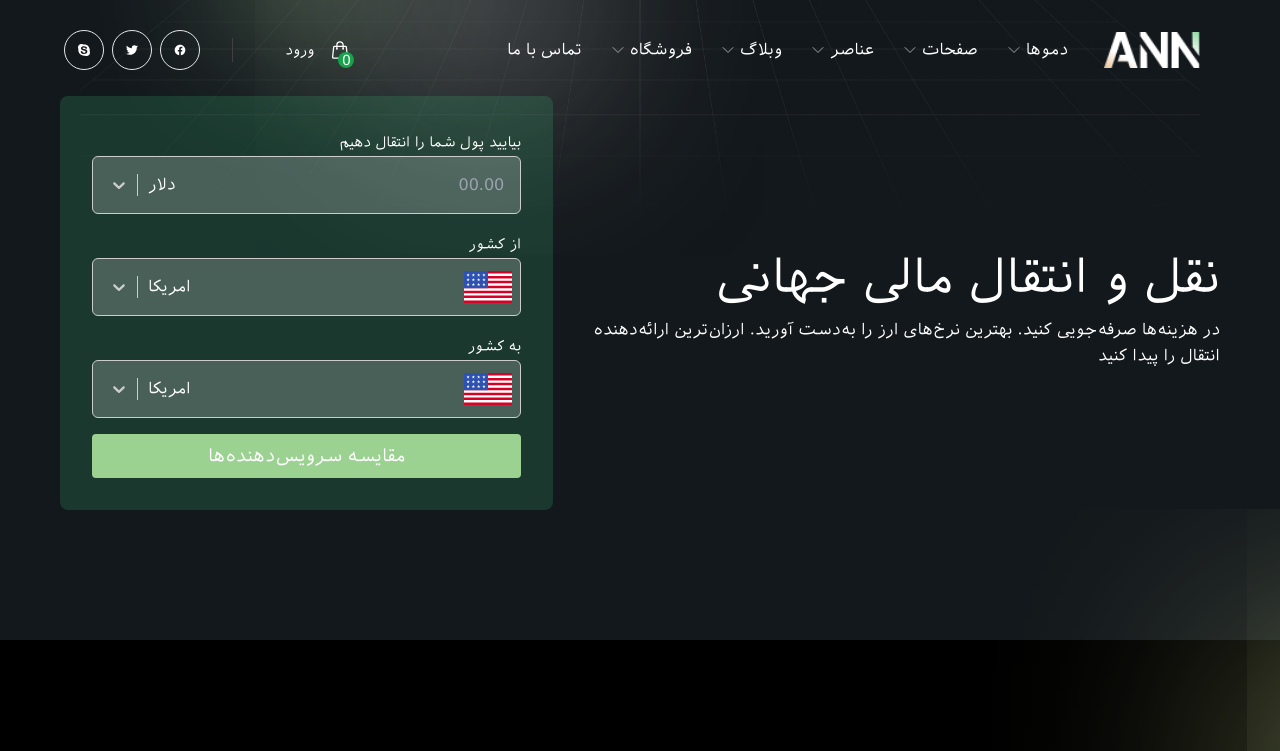
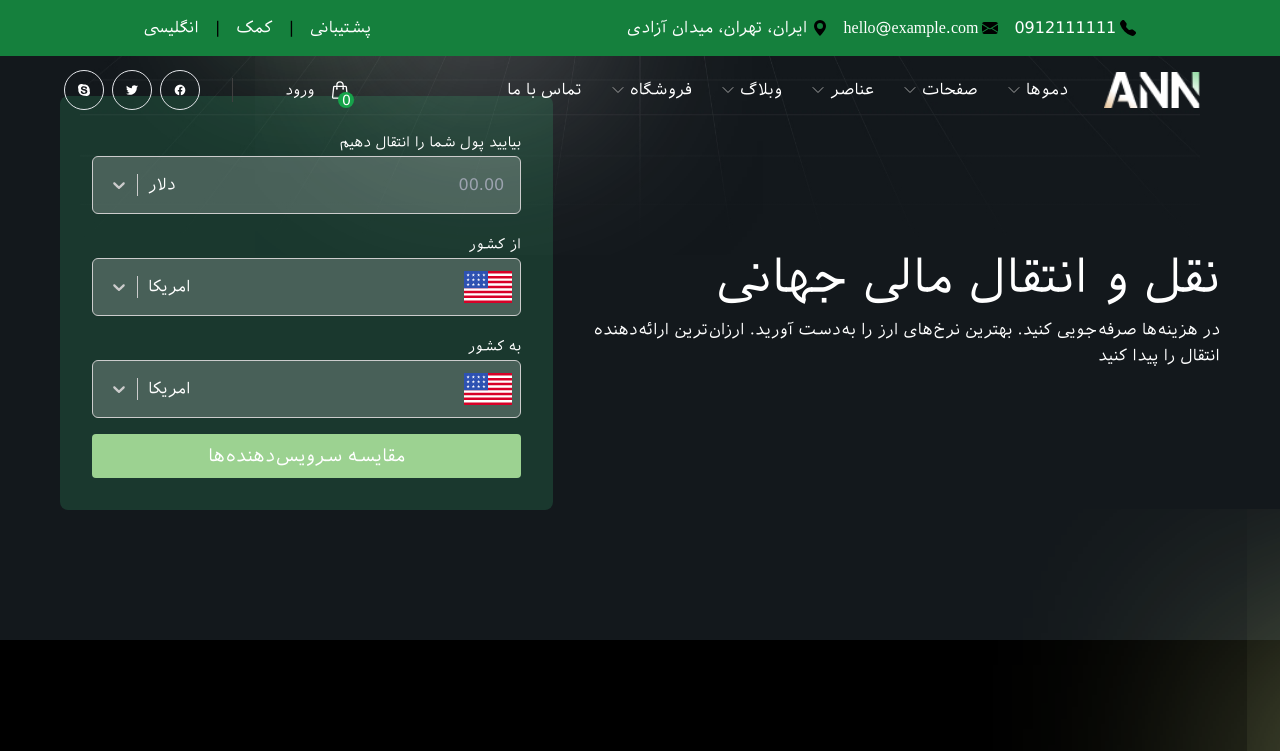
Before and after one commit to Aydin-lip/wallet, a Next.js app: page / in a window 1280 px wide. Shown: the top 751 px of the page. Built offline with nearby package versions, Linux system fonts and the light colour scheme; some icons are missing.

Commit message:
added-upper-navbar

```diff
--- /dev/null
+++ b/src/components/navbar/UpperNav.tsx
@@ -0,0 +1,54 @@
+import Link from 'next/link'
+import { useState, useEffect } from 'react'
+import {
+  BsFillTelephoneFill,
+  BsEnvelopeFill,
+  BsFillGeoAltFill,
+} from 'react-icons/bs'
+
+export default function UpperNav() {
+  return (
+    <section className={`w-screen bg-green-700 p-4 `}>
+      <div className="flex flex-col md:flex-row items-center justify-around">
+        <div className="flex flex-col sm:flex-row gap-4 justify-center items-center">
+          <div className="flex flex-col sm:flex-row justify-center items-center gap-4">
+            <Link
+              href="tel:0912111111"
+              className="flex items-center justify-center gap-1"
+            >
+              <div>
+                <BsFillTelephoneFill />
+              </div>
+              <div className="text-white hover:text-black duration-300">
+                0912111111
+              </div>
+            </Link>
+            <Link
+              href="mailto:hello@example.com"
+              className="flex items-center justify-center gap-1"
+            >
+              <div>
+                <BsEnvelopeFill />
+              </div>
+              <div className="text-white hover:text-black duration-300">
+                hello@example.com
+              </div>
+            </Link>
+          </div>
+          <div className="flex items-center justify-center gap-1">
+            <div>
+              <BsFillGeoAltFill />
+            </div>
+            <div className="text-white">ایران، تهران، میدان آزادی</div>
+          </div>
+        </div>
+        <div className='flex gap-4'>
+          <span className="text-white">پشتیبانی</span> {'|'}
+          <span className="text-white">کمک</span>
+          {'|'}
+          <span className="text-white">انگلیسی</span>
+        </div>
+      </div>
+    </section>
+  )
+}
--- a/src/components/navbar/index.tsx
+++ b/src/components/navbar/index.tsx
@@ -1,12 +1,13 @@
 import { useState, useEffect } from 'react'
-import Image from "next/image"
-import Logo from "@/assets/images/logo.png"
-import { ShoppingBagIcon } from "@heroicons/react/24/outline"
-import { Category, LockCircle } from "iconsax-react"
-import FaceBookIcon from "@/assets/svgs/facebook"
-import TwitterIcon from "@/assets/svgs/twitter"
-import SkypeIcon from "@/assets/svgs/skype"
-import Items from "./items"
+import Image from 'next/image'
+import Logo from '@/assets/images/logo.png'
+import { ShoppingBagIcon } from '@heroicons/react/24/outline'
+import { Category, LockCircle } from 'iconsax-react'
+import FaceBookIcon from '@/assets/svgs/facebook'
+import TwitterIcon from '@/assets/svgs/twitter'
+import SkypeIcon from '@/assets/svgs/skype'
+import Items from './items'
+import UpperNav from './UpperNav'
 
 const style = `
 .open {
@@ -41,40 +42,59 @@ const Navbar = () => {
     // For change height navbar scroll time
     if (typeof window !== 'undefined') {
       window.addEventListener('scroll', () =>
-        setScroll(window.pageYOffset >= 80),
-      );
+        setScroll(window.pageYOffset >= 80)
+      )
     }
-  }, []);
+  }, [])
 
   return (
     <>
       <style children={style} />
-      <nav className={`${scroll ? 'shadow-lg bg-black' : ''} fixed z-[2] transition-all duration-300 top-0 right-0 left-0`}>
+      <nav
+        className={`${
+          scroll ? 'shadow-lg bg-black' : ''
+        } fixed z-[2] transition-all duration-300 top-0 right-0 left-0`}
+      >
+        <div className={scroll ? "translate-y-[-100%] duration-300 h-0 opacity-0" : "h-10"}>
+          <UpperNav />
+        </div>
         <div className="flex justify-between items-center">
-          <div className={`${scroll ? 'py-6' : 'pl-8 py-8'} pr-20 transition-all duration-300`}>
+          <div
+            className={`${
+              scroll ? 'py-6' : 'pl-8 py-8'
+            } pr-20 transition-all duration-300`}
+          >
             <Image
               src={Logo}
               alt="logo navbar"
               width={400}
               height={200}
-              className={`${scroll ? 'w-16' : 'w-24'} transition-all duration-300`}
+              className={`${
+                scroll ? 'w-16' : 'w-24'
+              } transition-all duration-300`}
             />
           </div>
-          <div className={`${scroll ? '' : 'ml-auto'} transition-all duration-300`}>
+          <div
+            className={`${scroll ? '' : 'ml-auto'} transition-all duration-300`}
+          >
             <Items />
           </div>
-          <div className={`${scroll ? '' : 'hidden'} ml-28 transition-all duration-300`}>
-            <div className='p-1 border rounded-full border-active-them cursor-pointer transition-all duration-300 hover:bg-active-them'>
-              <span className='block p-2 rounded-full bg-active-them'>
-                <Category
-                  size={20}
-                  color='#fff'
-                  variant="Bulk"
-                />
+          <div
+            className={`${
+              scroll ? '' : 'hidden'
+            } ml-28 transition-all duration-300`}
+          >
+            <div className="p-1 border rounded-full border-active-them cursor-pointer transition-all duration-300 hover:bg-active-them">
+              <span className="block p-2 rounded-full bg-active-them">
+                <Category size={20} color="#fff" variant="Bulk" />
               </span>
             </div>
           </div>
-          <div className={`flex gap-4 items-center pl-12 ${scroll ? 'hidden' : ''} transition-all duration-300`}>
+          <div
+            className={`flex gap-4 items-center pl-12 ${
+              scroll ? 'hidden' : ''
+            } transition-all duration-300`}
+          >
             <div className="h-1/2 border-l border-neutral-700 px-6 flex items-center gap-4 text-white">
               <div className="relative cursor-pointer">
                 <ShoppingBagIcon className="w-5" />
```
